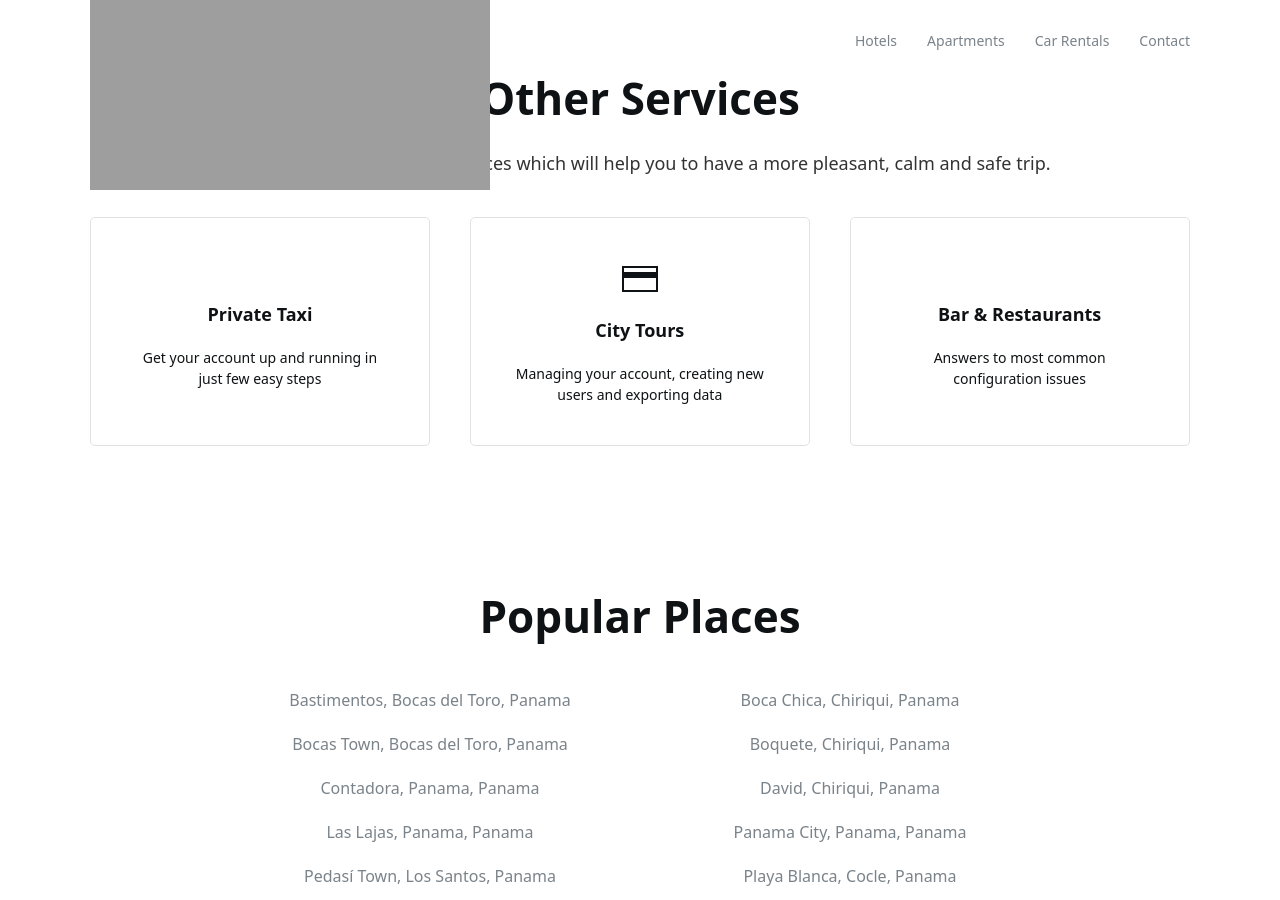
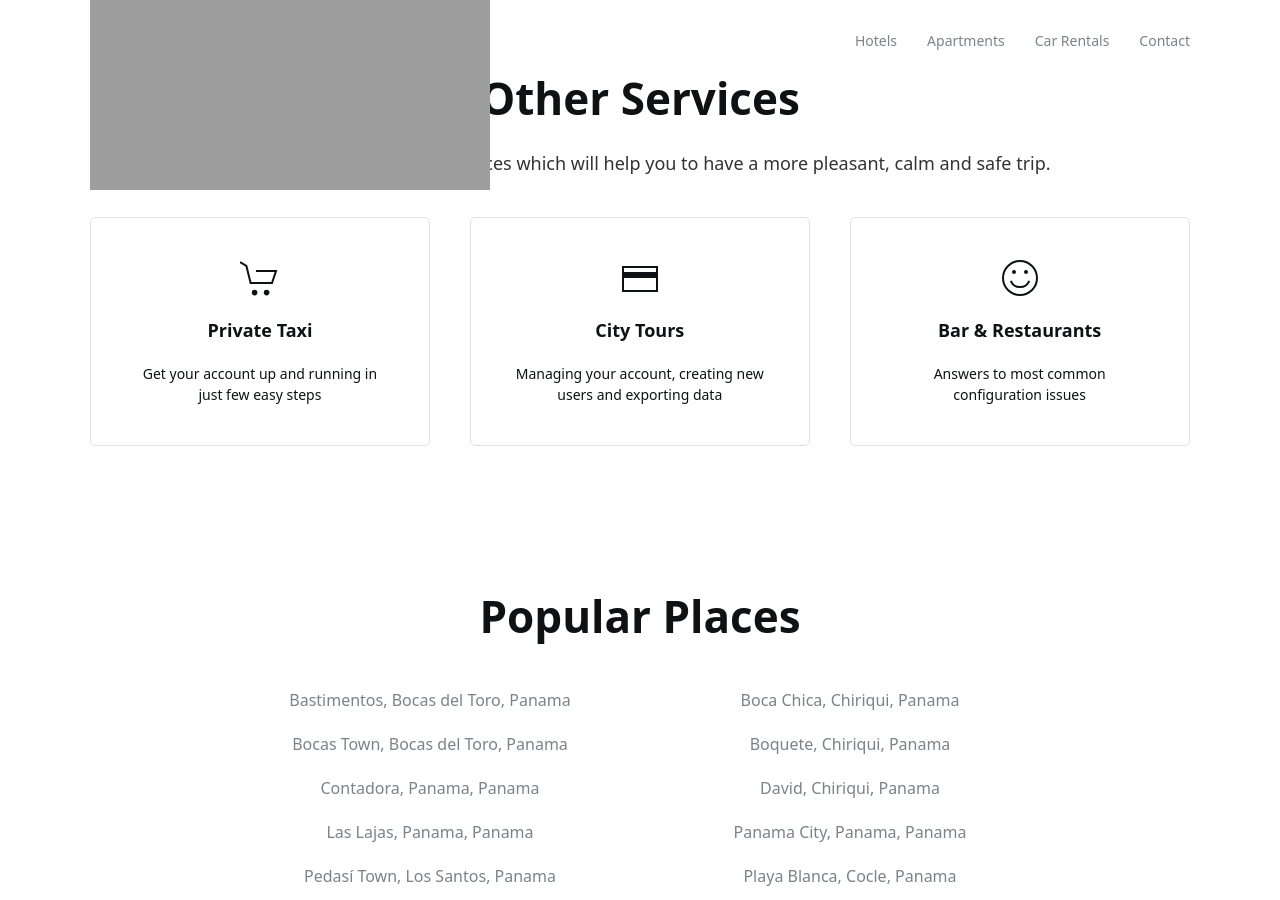
Before and after one commit to jelmii/jelmii.github.io, a Jekyll site: the page built from index.md, in a window 1280 px wide and 900 px high, scrolled down 487 px. Built offline with Jekyll 4.4.1, drawn with Linux system fonts in a browser that asks for light colours.

Commit message:
Update navigation_home.yml

```diff
--- a/_data/navigation_home.yml
+++ b/_data/navigation_home.yml
@@ -2,7 +2,7 @@
 
 - title: Private Taxi
   desc: Get your account up and running in just few easy steps
-  icon: taxi
+  icon: cart
   doc: home
 
 - title: City Tours
@@ -12,5 +12,5 @@
 
 - title: Bar & Restaurants
   desc: Answers to most common configuration issues
-  icon: eat
+  icon: happy
   doc: variables
```
